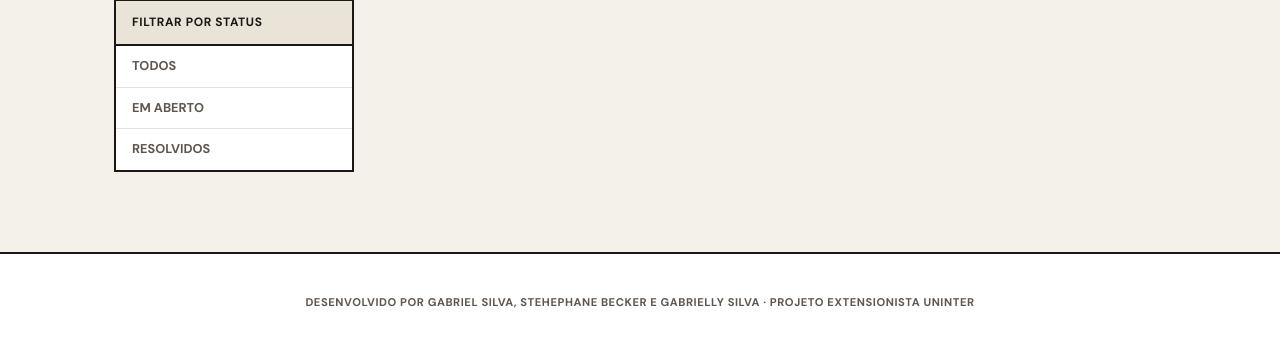
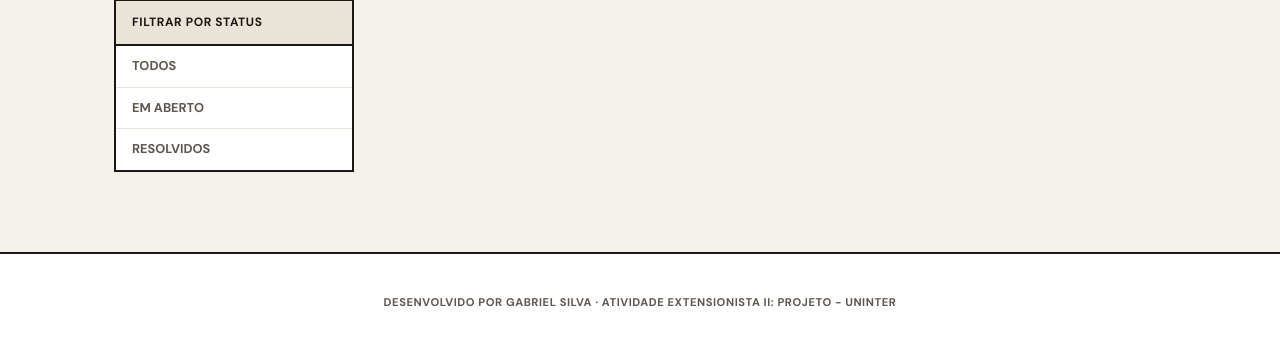
Before and after one commit to gabbriel-silva/vizinhos-link, a Flask app: page / in a window 1280 px wide. Shown: the part 702-1053 px from the top of the page. Run offline with Flask 3, Linux system fonts and the light colour scheme; data that the repository does not hold is empty; some libraries are stand-ins or nearby versions.

Commit message:
Atualização: Ajuste no rodapé do site

```diff
--- a/templates/base.html
+++ b/templates/base.html
@@ -843,7 +843,7 @@
   </main>
 
   <footer class="credits" role="contentinfo">
-    Desenvolvido por Gabriel Silva, Stehephane Becker e Gabrielly Silva &middot; Projeto Extensionista UNINTER
+    Desenvolvido por Gabriel Silva &middot; Atividade Extensionista II: Projeto - UNINTER
   </footer>
 
   <script>
```
